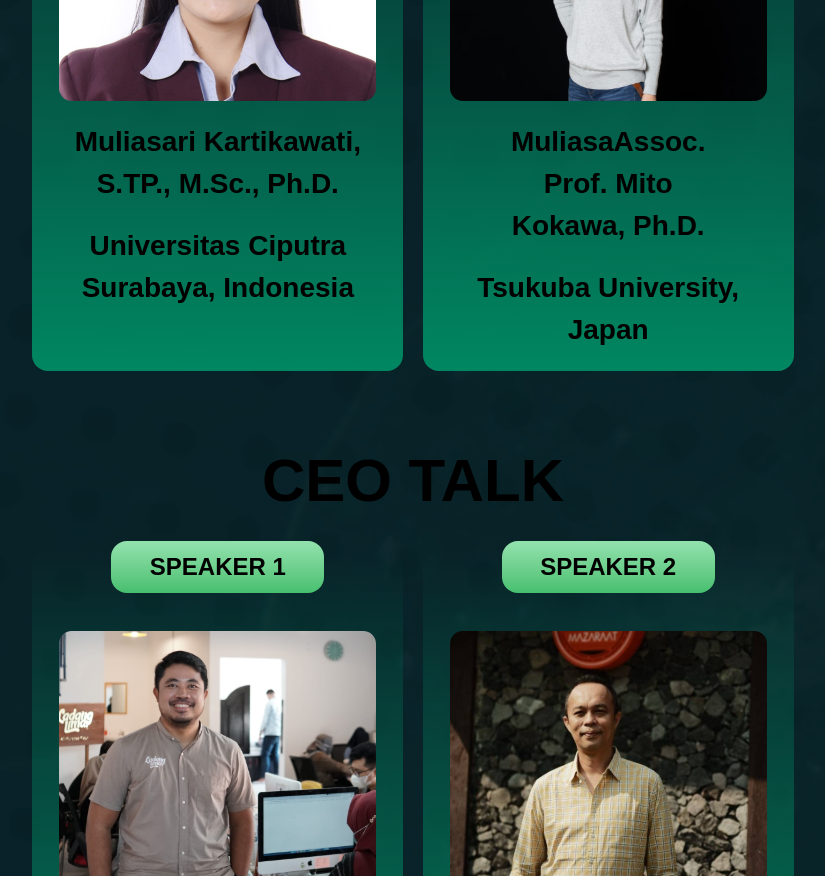
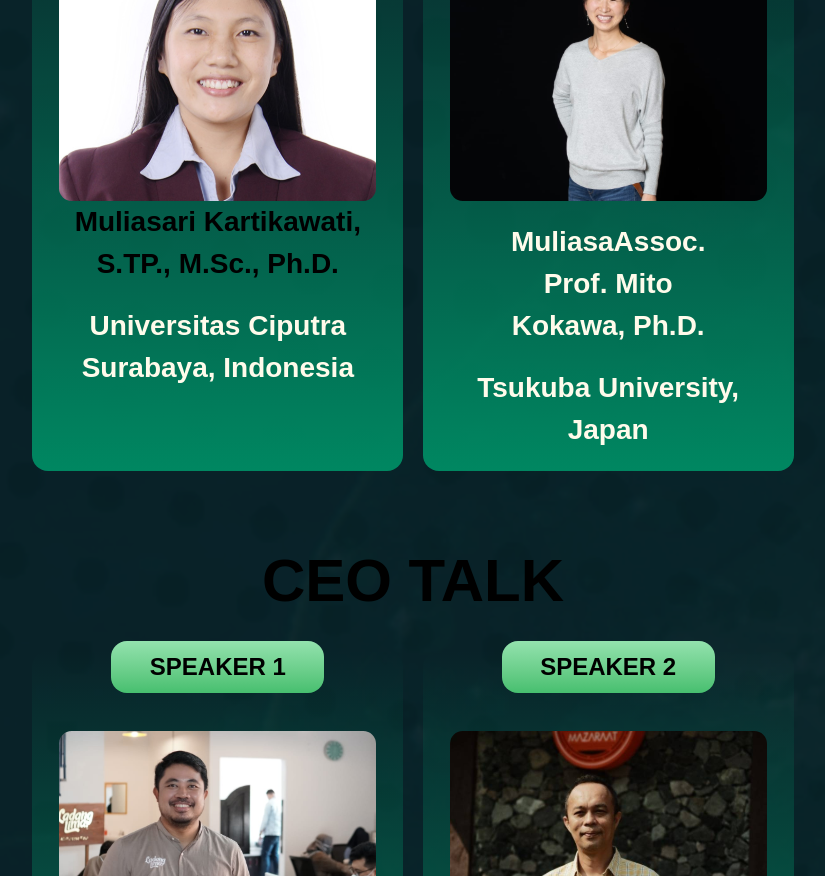
Before and after one commit to UCYenyen/Coffee2025, a Next.js app: page / in a window 1280 px wide. Shown: the part 3880-4756 px from the top of the page, without its empty margins (227-1052 px from the left). Built offline with nearby package versions, Linux system fonts and the light colour scheme.

Commit message:
Updated color not working all device

```diff
--- a/src/app/page.tsx
+++ b/src/app/page.tsx
@@ -117,6 +117,7 @@ export default function Home() {
               </a>
           </div>
 
+          <h1 className="text-center text-5xl font-semibold mt-10 text-amber-50 md:text-6xl">TIMELINE</h1>
           <div className="flex justify-center w-full mt-10">
             <Image id="Timeline" className="w-[100vw] ml-[-2.5vw] h-[60vh] bottom-[-20vh] left-[-15vw] sm:h-[100vh] md:h-[100vh] xl:h-[150vh]" src={Timeline} alt="Timeline" />
           </div>
@@ -133,10 +134,10 @@ export default function Home() {
                     <div className="flex justify-center w-full">
                       <Image className="w-[90%]" src={ConferenceSpeaker1} alt="Speaker1" />
                     </div>
-                    <p className="mt-5 text-center font-bold max-w-[90%] text-[20px] pl-2 pr-2 sm:text-[5px] md:text-[20px] lg:text-[24px] xl:text-[28px]">
+                    <p className="mt-5text-amber-50  text-center font-bold max-w-[90%] text-[20px] pl-2 pr-2 sm:text-[5px] md:text-[20px] lg:text-[24px] xl:text-[28px]">
                     Muliasari Kartikawati, S.TP., M.Sc., Ph.D.
                     </p>
-                    <p className="mt-5 text-center font-bold max-w-[100%] text-[20px] pl-2 pr-2 sm:text-[5px] md:text-[20px] lg:text-[24px] xl:text-[28px]">
+                    <p className="mt-5 text-amber-50 text-center font-bold max-w-[100%] text-[20px] pl-2 pr-2 sm:text-[5px] md:text-[20px] lg:text-[24px] xl:text-[28px]">
                     Universitas Ciputra Surabaya, Indonesia
                     </p>
                   </div>
@@ -151,10 +152,10 @@ export default function Home() {
                     <div className="flex justify-center w-full">
                       <Image className="w-[90%]" src={ConferenceSpeaker2} alt="Speaker1" />
                     </div>
-                    <p className="mt-5 text-center font-bold max-w-[70%] text-[20px] pl-2 pr-2 sm:text-[5px] md:text-[20px] lg:text-[24px] xl:text-[28px]">
+                    <p className="mt-5 text-amber-50 text-center font-bold max-w-[70%] text-[20px] pl-2 pr-2 sm:text-[5px] md:text-[20px] lg:text-[24px] xl:text-[28px]">
                     MuliasaAssoc. Prof. Mito Kokawa, Ph.D.
                     </p>
-                    <p className="mt-5 text-center font-bold max-w-[100%] text-[20px] pl-2 pr-2 sm:text-[5px] md:text-[20px] lg:text-[24px] xl:text-[28px]">
+                    <p className="mt-5 text-amber-50 text-center font-bold max-w-[100%] text-[20px] pl-2 pr-2 sm:text-[5px] md:text-[20px] lg:text-[24px] xl:text-[28px]">
                     Tsukuba University, Japan
                     </p>
                   </div>
@@ -173,10 +174,10 @@ export default function Home() {
                     <div className="flex justify-center w-full">
                       <Image className="w-[90%]" src={CEO1} alt="Speaker1" />
                     </div>
-                    <p className="mt-5 text-center font-bold max-w-[80%] text-[20px] pl-2 pr-2 sm:text-[5px] md:text-[20px] lg:text-[24px] xl:text-[28px]">
+                    <p className="mt-5 text-amber-50 text-center font-bold max-w-[80%] text-[20px] pl-2 pr-2 sm:text-[5px] md:text-[20px] lg:text-[24px] xl:text-[28px]">
                     A.A. Raka Bagus Vinaya
                     </p>
-                    <p className="mt-5 text-center font-bold max-w-[90%] text-[20px] pl-2 pr-2 sm:text-[5px] md:text-[20px] lg:text-[24px] xl:text-[28px]">
+                    <p className="mt-5 text-amber-50 text-center font-bold max-w-[90%] text-[20px] pl-2 pr-2 sm:text-[5px] md:text-[20px] lg:text-[24px] xl:text-[28px]">
                     CEO & Owner of Ladang Lima
                     </p>
                   </div>
@@ -191,10 +192,10 @@ export default function Home() {
                     <div className="flex justify-center w-full">
                       <Image className="w-[90%]" src={CEO2} alt="Speaker1" />
                     </div>
-                    <p className="mt-5 text-center font-bold max-w-[70%] text-[20px] pl-2 pr-2 sm:text-[5px] md:text-[20px] lg:text-[24px] xl:text-[28px]">
+                    <p className="mt-5 text-amber-50 text-center font-bold max-w-[70%] text-[20px] pl-2 pr-2 sm:text-[5px] md:text-[20px] lg:text-[24px] xl:text-[28px]">
                     Jamie Najmi Misbah
                     </p>
-                    <p className="mt-5 text-center font-bold max-w-[90%] text-[20px] pl-2 pr-2 sm:text-[5px] md:text-[20px] lg:text-[24px] xl:text-[28px]">
+                    <p className="mt-5 text-amber-50 text-center font-bold max-w-[90%] text-[20px] pl-2 pr-2 sm:text-[5px] md:text-[20px] lg:text-[24px] xl:text-[28px]">
                     CEO of Mazaraat Artisan Cheese
                     </p>
                   </div>
@@ -213,7 +214,7 @@ export default function Home() {
                     <div className="flex justify-center w-full">
                       <Image className="w-[90%]" src={paper} alt="Speaker1" />
                     </div>
-                    <p className="mt-5 text-center font-bold max-w-[80%] text-[20px] pl-2 pr-2 sm:text-[5px] md:text-[20px] lg:text-[24px] xl:text-[28px]">
+                    <p className="mt-5 text-amber-50 text-center font-bold max-w-[80%] text-[20px] pl-2 pr-2 sm:text-[5px] md:text-[20px] lg:text-[24px] xl:text-[28px]">
                     Paper Competition
                     </p>
                     <a href="" className="mt-5 text-center font-bold max-w-[70%] text-card-yellow text-[20px] pl-2 pr-2 sm:text-[5px] md:text-[20px] lg:text-[24px] xl:text-[28px]">
@@ -231,7 +232,7 @@ export default function Home() {
                     <div className="flex justify-center w-full">
                       <Image className="w-[90%]" src={poster} alt="Speaker1" />
                     </div>
-                    <p className="mt-5 text-center font-bold max-w-[70%] text-[20px] pl-2 pr-2 sm:text-[5px] md:text-[20px] lg:text-[24px] xl:text-[28px]">
+                    <p className="mt-5 text-amber-50 text-center font-bold max-w-[70%] text-[20px] pl-2 pr-2 sm:text-[5px] md:text-[20px] lg:text-[24px] xl:text-[28px]">
                     Poster Competition
                     </p>
                     <a href="" className="mt-5 text-center font-bold max-w-[70%] text-card-yellow text-[20px] pl-2 pr-2 sm:text-[5px] md:text-[20px] lg:text-[24px] xl:text-[28px]">
```
